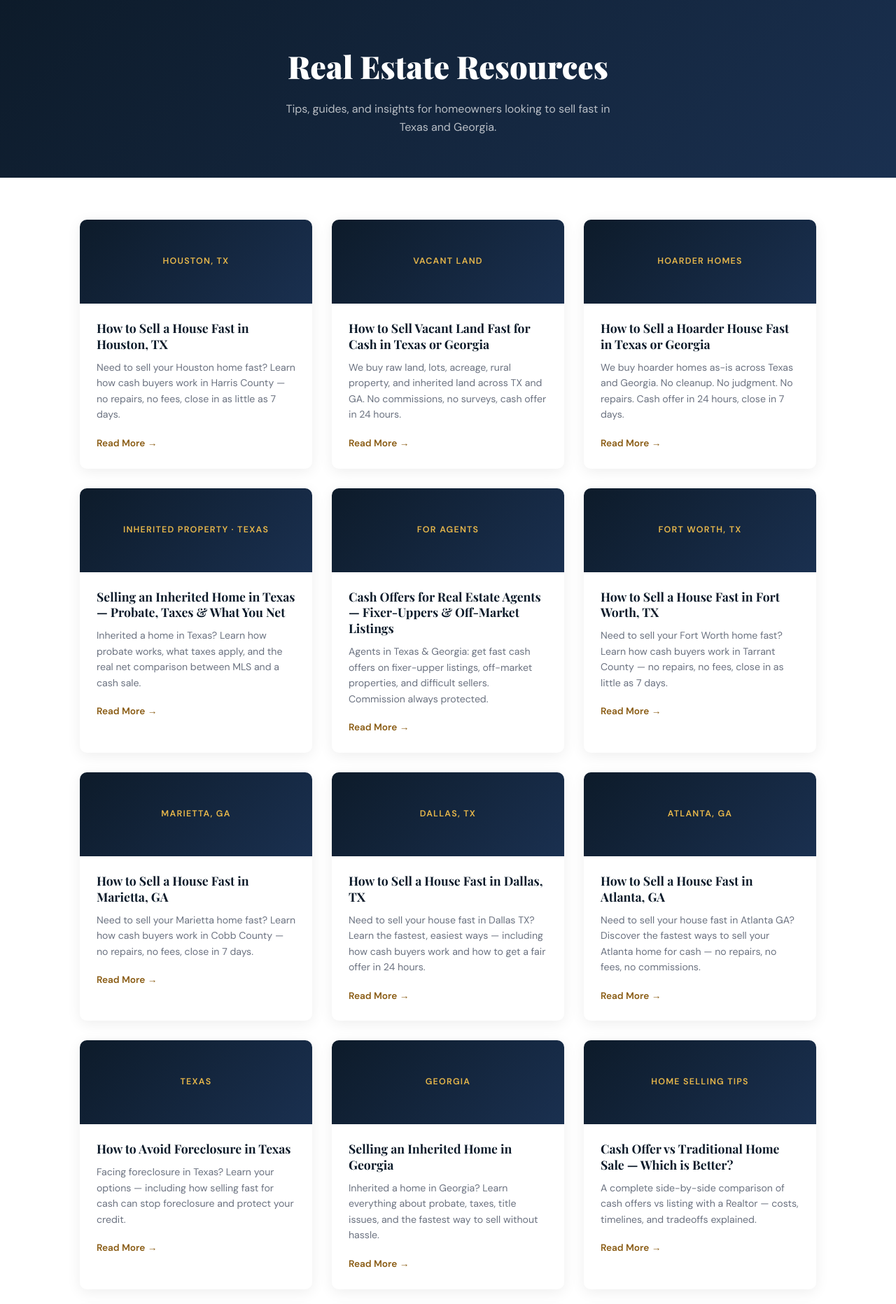
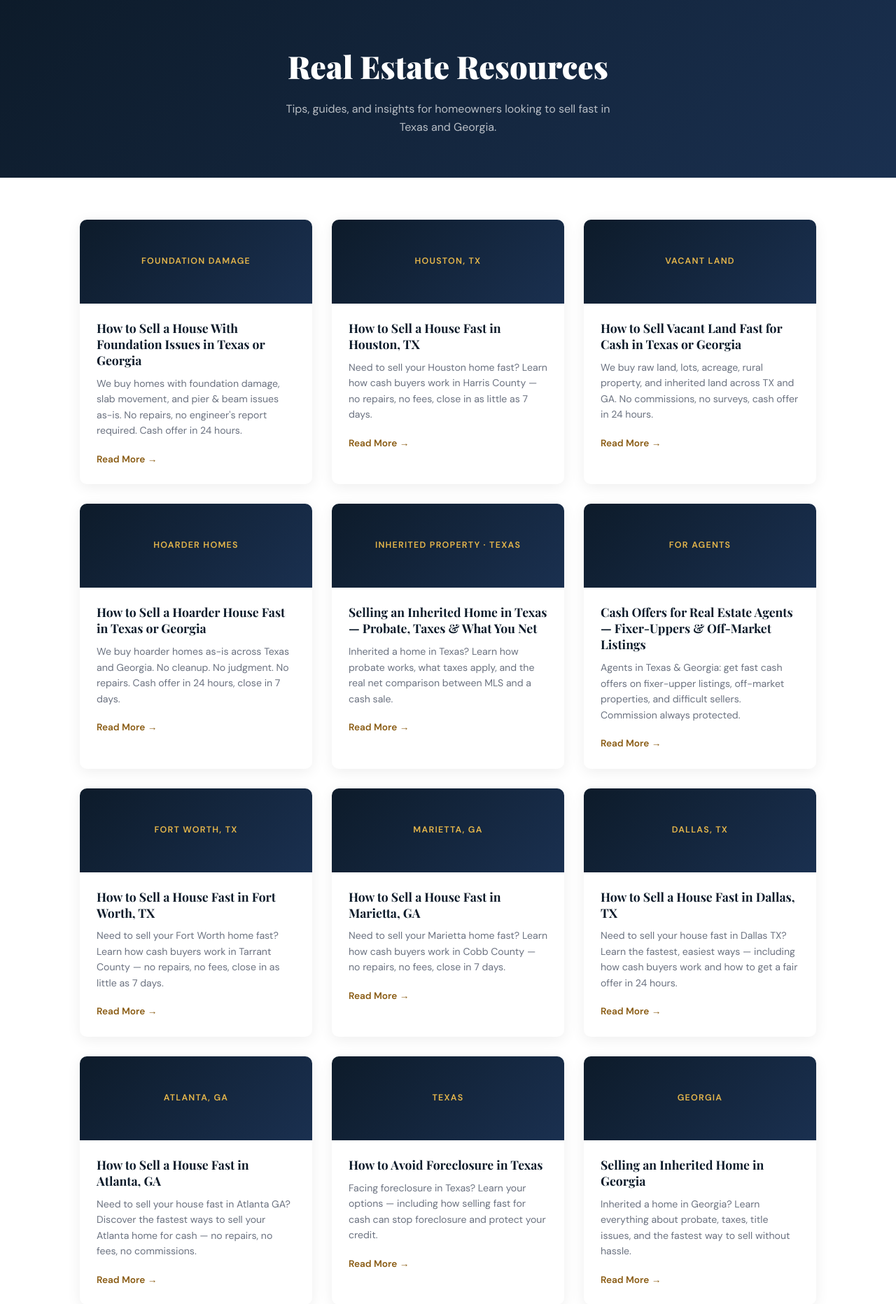
Before and after one commit to lucarebuffi-rgr/royalgroupsrealty, a Flask app: page /blog in a window 1280 px wide. Shown: the part 156-2020 px from the top of the page at 70% size. Run offline with Flask 3, Linux system fonts and the light colour scheme.

Commit message:
Update blog.html

```diff
--- a/templates/blog.html
+++ b/templates/blog.html
@@ -198,6 +198,15 @@
 </div>
 
 <div class="blog-grid">
+
+  <a href="/blog/sell-house-foundation-issues" class="blog-card">
+    <div class="card-top"><span class="card-label">Foundation Damage</span></div>
+    <div class="card-body">
+      <h3>How to Sell a House With Foundation Issues in Texas or Georgia</h3>
+      <p>We buy homes with foundation damage, slab movement, and pier &amp; beam issues as-is. No repairs, no engineer's report required. Cash offer in 24 hours.</p>
+      <span>Read More &rarr;</span>
+    </div>
+  </a>
 
   <a href="/blog/sell-house-fast-houston-tx" class="blog-card">
     <div class="card-top"><span class="card-label">Houston, TX</span></div>
```
